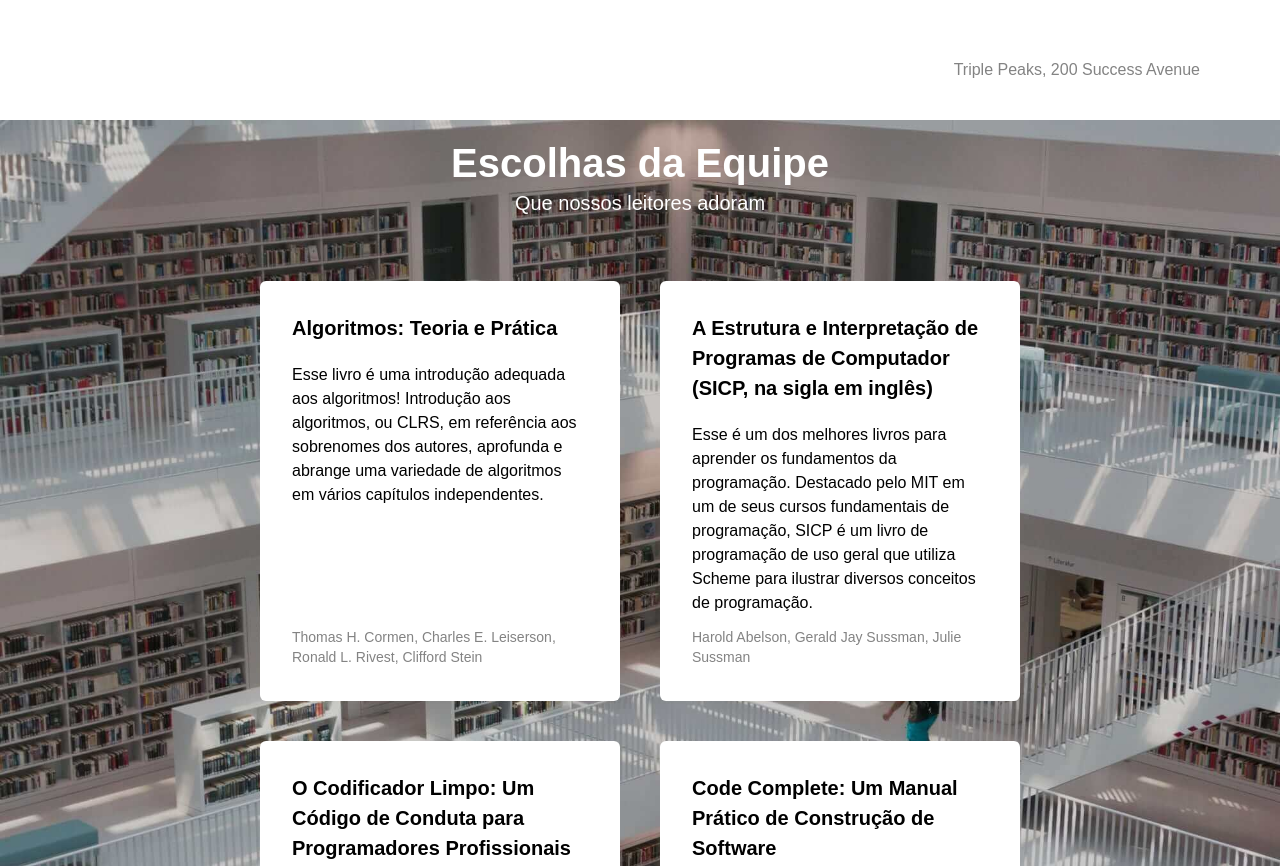
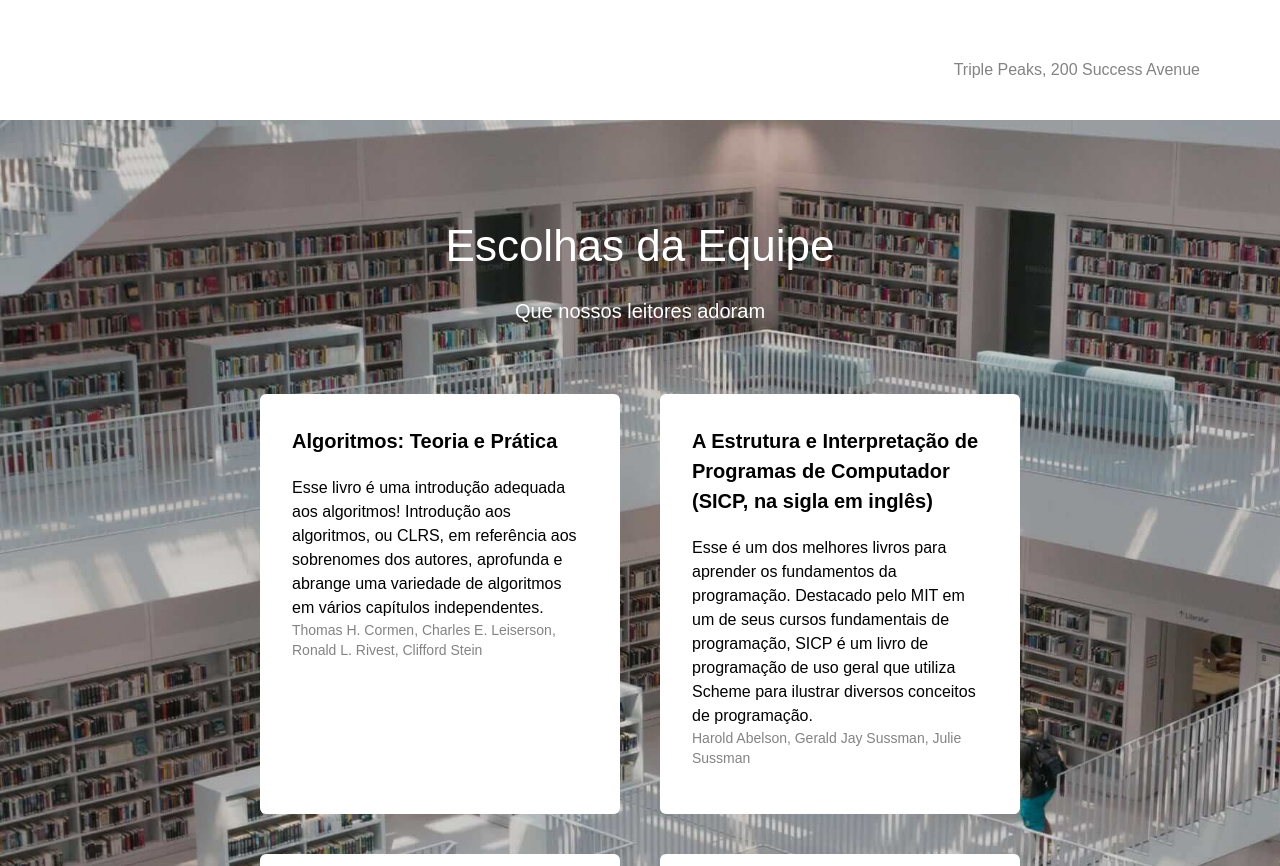
Before and after one commit to amandamunyelle/web_project_library_pt, a plain HTML site: page index.html in a window 1280 px wide. Shown: the part 680-1546 px from the top of the page. Drawn offline with Linux system fonts and the light colour scheme.

Commit message:
codigo atualizado

```diff
--- a/styles/style.css
+++ b/styles/style.css
@@ -92,25 +92,30 @@
 
 .staff {
   background-image: url(../images/staff_picks_background.jpg);
-  background-repeat: no-repeat;
   background-size: cover;
+  padding: 100px 0 140px;
 }
 
 .staff__title {
   color: white;
   text-align: center;
-  font-size: 40px;
-  margin-bottom: 10px;
+  font-size: 44px;
+  font-weight: 400;
+  line-height: 52px;
+  margin: 0 0 24px;
 }
 
 .staff__subtitle {
   color: white;
   text-align: center;
   font-size: 20px;
+  line-height: 30px;
+  margin: o;
 }
 
 .staff__cards {
   display: flex;
+  justify-content: center;
   max-width: 760px;
   margin: 68px auto 0;
   flex-wrap: wrap;
@@ -153,4 +158,5 @@
   font-size: 14px;
   line-height: 20px;
   color: #838383;
+  margin: 0;
 }
```
